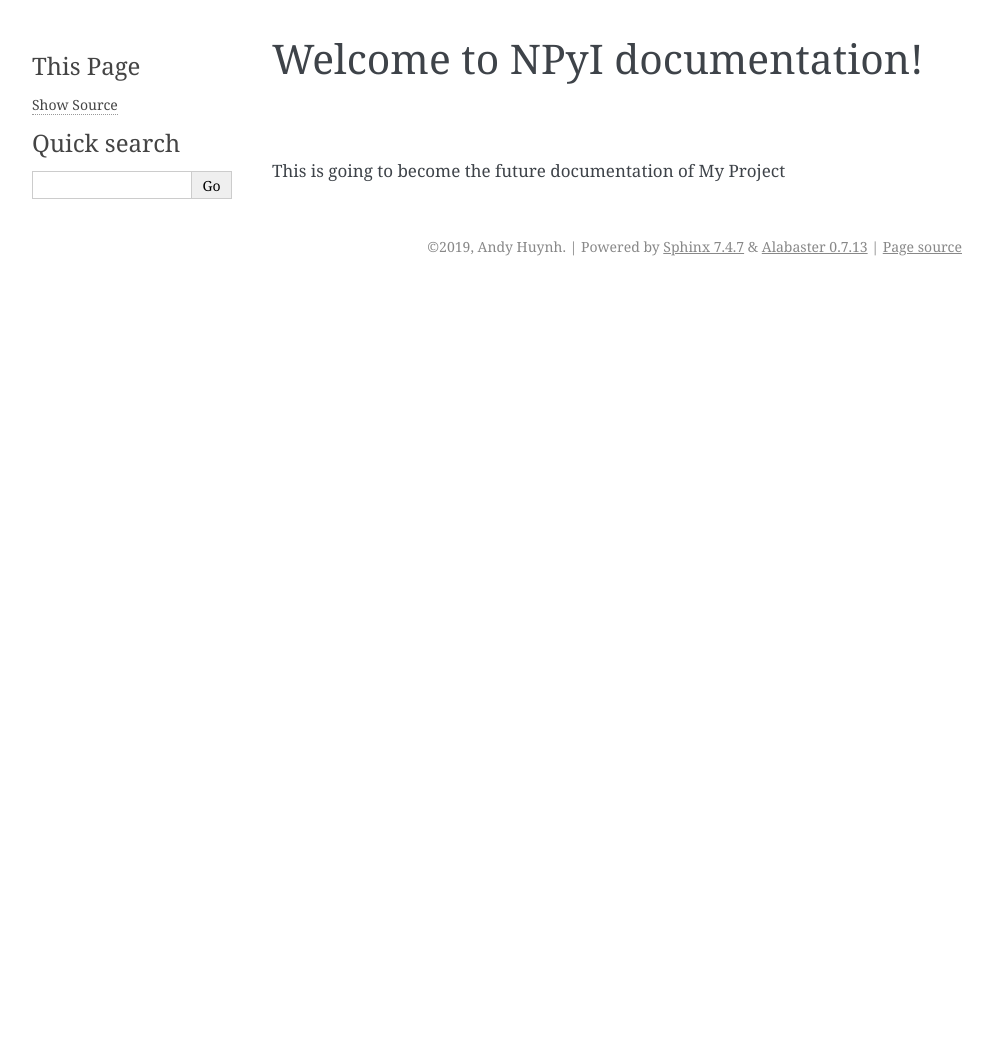
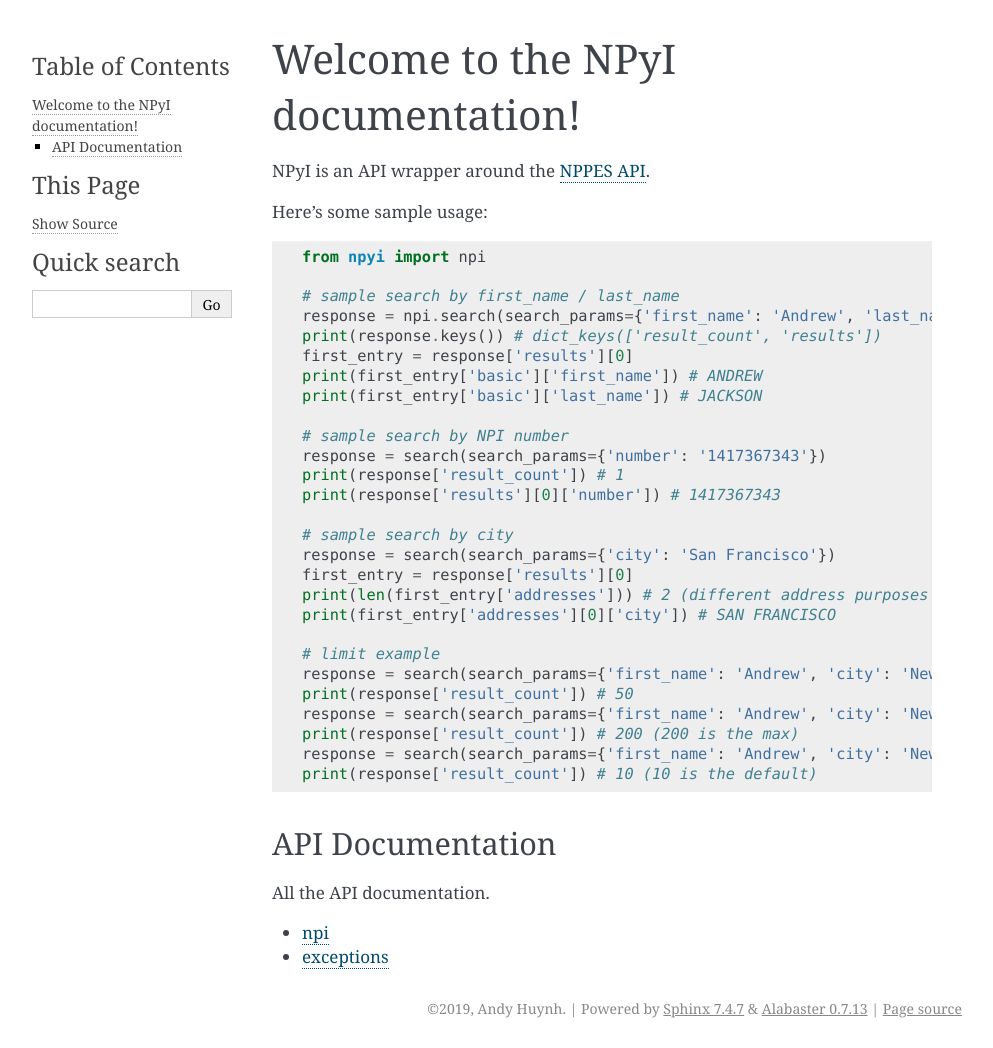
Before and after one commit to andyhuynh3/npyi, a Sphinx documentation site: the page built from docs/source/index.rst, in a window 1280 px wide. Shown: the whole page, without its empty margins (148-1141 px from the left). Built offline with Sphinx 7.4.7, drawn with Linux system fonts in a browser that asks for light colours; before the commit the page ends 900 px from its top, so only the background shows below that.

Commit message:
More documentation

```diff
--- /dev/null
+++ b/docs/source/exceptions.rst
@@ -0,0 +1,4 @@
+exceptions
+==============
+.. automodule:: npyi.exceptions
+    :members:
--- a/docs/source/index.rst
+++ b/docs/source/index.rst
@@ -1,7 +1,44 @@
-Welcome to NPyI documentation!
+Welcome to the NPyI documentation!
 =====================================
-This is going to become the future documentation of My Project
+NPyI is an API wrapper around the `NPPES API <https://npiregistry.cms.hhs.gov/registry/help-api/>`_.
+
+Here's some sample usage::
+
+    from npyi import npi
+
+    # sample search by first_name / last_name
+    response = npi.search(search_params={'first_name': 'Andrew', 'last_name': 'Jackson'})
+    print(response.keys()) # dict_keys(['result_count', 'results'])
+    first_entry = response['results'][0]
+    print(first_entry['basic']['first_name']) # ANDREW
+    print(first_entry['basic']['last_name']) # JACKSON
+
+    # sample search by NPI number
+    response = search(search_params={'number': '1417367343'})
+    print(response['result_count']) # 1
+    print(response['results'][0]['number']) # 1417367343
+
+    # sample search by city
+    response = search(search_params={'city': 'San Francisco'})
+    first_entry = response['results'][0]
+    print(len(first_entry['addresses'])) # 2 (different address purposes - LOCATION and MAILING)
+    print(first_entry['addresses'][0]['city']) # SAN FRANCISCO
+
+    # limit example
+    response = search(search_params={'first_name': 'Andrew', 'city': 'New York'}, limit=50)
+    print(response['result_count']) # 50
+    response = search(search_params={'first_name': 'Andrew', 'city': 'New York'}, limit=1000)
+    print(response['result_count']) # 200 (200 is the max)
+    response = search(search_params={'first_name': 'Andrew', 'city': 'New York'})
+    print(response['result_count']) # 10 (10 is the default)
+
+
+API Documentation
+-----------------
+All the API documentation.
 
 .. toctree::
-     :maxdepth: 2
-     :caption: Contents:
+   :maxdepth: 1
+
+   npi
+   exceptions
--- a/docs/source/npi.rst
+++ b/docs/source/npi.rst
@@ -1,2 +1,4 @@
+npi
+==============
 .. automodule:: npyi.npi
     :members:
```
